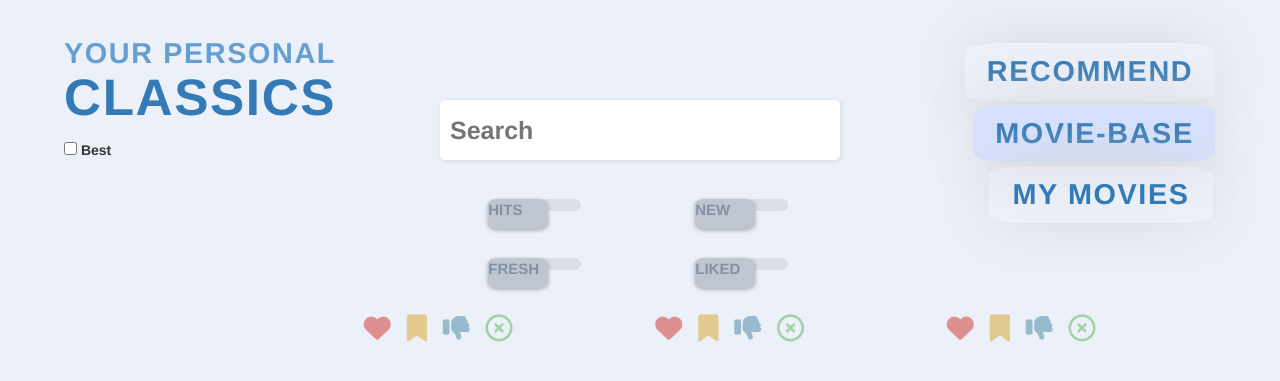
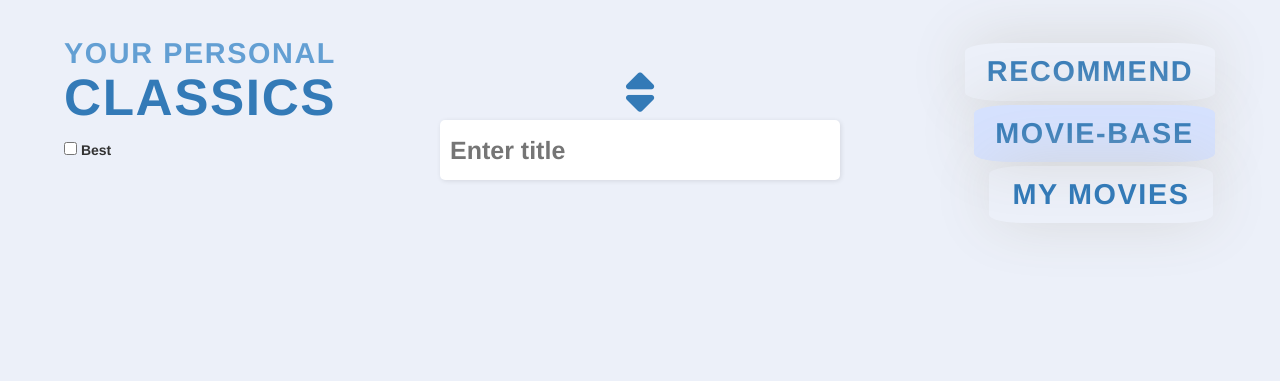
Before and after one commit to KsaweryKapela/BEST_PROJECT_movie_base_and_recommendations, a Flask app: page /moviebase in a window 1280 px wide. Shown: the top 381 px of the page. Run offline with Flask 2, Linux system fonts and the light colour scheme; data that the repository does not hold is empty; some libraries are stand-ins or nearby versions.

Commit message:
Working on movie-base front-end

```diff
--- a/static/css/styles.css
+++ b/static/css/styles.css
@@ -96,6 +96,7 @@
 background: #D5E1FE;
 pointer-events: none;
 }
+
 /* Search Input */
 .index-search-wrapper {
 width: 303px;
@@ -504,57 +505,6 @@
 cursor: pointer;
 }
 
-/* Database switches */
-.database-switches {
-columns: 2;
-width: 400px;
-position: absolute;
-top: 160px;
-left: 0;
-  right: 0;
-  margin-left: auto;
-  margin-right: auto;
-}
-
-.database-div {
-padding-top: 20%;
-}
-
-
-/* Search-switch */
-.switch{
-  position: relative;
-  font-size: 15px;
-  height: 0.8em;
-  width: 48%;
-  left: 25%;
-  background: white;
-  border-radius: 1em;
-}
-
-.switch input {
-display: none;
-}
-
-.switch div {
-  height: 2em;
-  width: 4em;
-  border-radius: 20%;
-  background: #d9ebff;
-  box-shadow: 0 0.1em 0.3em rgba(0,0,0,0.3);
-
-}
-
-
-}
-
-.switch-text {
-color: black;
-font-family: "Nunito Sans", sans-serif;
-font-size: 1rem;
-text-align: center;
-}
-
 
 /* Database search */
 
@@ -562,11 +512,25 @@
   position: absolute;
   left: 0;
   right: 0;
-  top: 100px;
+  top: 70px;
   margin-left: auto;
   margin-right: auto;
   width: 400px; /* Need a specific value to work */
 }
+
+.switch-icon-db {
+position: relative;
+color: #337ab7;
+padding-bottom: 5px;
+left: 50%;
+transform: translateX(-50%);
+font-size: 2.5rem;}
+
+.switch-icon-db:hover {
+cursor: pointer;
+filter: brightness(120%)
+}
+
 
 /* Database check */
 .database-check {
--- a/static/js/fetch_functions.js
+++ b/static/js/fetch_functions.js
@@ -46,7 +46,7 @@
         if (url_list['movie_url'][x] == undefined){
         cardButtons[x].style.visibility = "hidden";
         rightArrow.style.visibility = "hidden";
-        img_div[x].style.visibility = "hidden";
+        img[x].style.visibility = "hidden";
 
         }else{
         rightArrow.style.visibility = "visible";
--- a/static/js/movie_base.js
+++ b/static/js/movie_base.js
@@ -2,9 +2,7 @@
 
 loadMovies();
 
-disableSwitches();
-
-freshCheck.addEventListener("click", checkForSwitches);
+freshCheck.addEventListener("click", loadMovies);
 
 
 function printCard(x, movieData){
--- a/static/js/movie_base_buttons.js
+++ b/static/js/movie_base_buttons.js
@@ -10,12 +10,12 @@
 
 function lowerIndex() {
     movie_index -= 4;
-    checkForSwitches()
+    loadMovies()
 };
 
 function addIndex() {
     movie_index += 4;
-    checkForSwitches()
+    loadMovies()
 };
 
 function placeArrows() {
--- a/static/js/movie_base_search.js
+++ b/static/js/movie_base_search.js
@@ -1,4 +1,4 @@
-//choseSearch = document.getElementById("chose-search")
+choseSearch = document.getElementById("chose-search")
 inputBox = document.getElementById("db-search-input");
 userData = ''
 search = 'title';
@@ -7,29 +7,33 @@
 inputBox.onkeyup = (e)=>{
     movie_index = 0;
     userData = e.target.value;
-    checkForSwitches();}
+    loadMovies();}
 
-//choseSearch.addEventListener('click', swapSearch)
+choseSearch.addEventListener('click', swapSearch)
 
 function swapSearch() {
+inputBox.value = '';
+movie_index = 0;
+loadMovies();
+
 if(clicks==0){
-inputBox.placeholder = 'Sort by title';
+inputBox.placeholder = 'Enter title';
 search = 'title';
 clicks += 1}
 else if(clicks==1){
-inputBox.placeholder = 'Sort by collection';
+inputBox.placeholder = 'Enter collection';
 search = 'collection';
 clicks += 1}
 else if(clicks==2){
-inputBox.placeholder = 'Sort by director';
+inputBox.placeholder = 'Enter director';
 search = 'director';
 clicks += 1}
 else if(clicks==3){
-inputBox.placeholder = 'Sort by studio';
+inputBox.placeholder = 'Enter distributor';
 search = 'studio';
 clicks += 1}
 else if(clicks==4){
-inputBox.placeholder = 'Sort by cast';
+inputBox.placeholder = 'Enter actor name';
 search = 'cast';
 clicks = 0}
 checkForSwitches()};
--- a/static/js/movie_base_switches.js
+++ b/static/js/movie_base_switches.js
@@ -1,129 +1,129 @@
-async function hitsPressed(){
-    movie_index = 0
-    if (hitSwitch.disabled == true){
-    if(hitSwitch.checked){
-        await loadMovies(hits='False');
-
-    }else{
-    await loadMovies(hits='True');}
-    hitSwitch.disabled = false;
-    }else{checkForSwitches()}
-    };
-
-
-async function rottenPressed(){
-    movie_index = 0
-
-    if (rottenSwitch.disabled == true){
-    if(rottenSwitch.checked){
-        await loadMovies(hits=null, rotten='False');
-
-    }else{
-    await loadMovies(hits=null, rotten='True');}
-    rottenSwitch.disabled = false;
-    }else{checkForSwitches()}
-    };
-
-
-async function newPressed(){
-     movie_index = 0
-
-    if (newSwitch.disabled == true){
-    if(newSwitch.checked){
-        await loadMovies(hits=null, rotten=null, liked=null, new_='False');
-
-    }else{
-    await loadMovies(hits=null, rotten=null, liked=null, new_='True');}
-    newSwitch.disabled = false;
-    }else{checkForSwitches()}
-    };
-
-
-async function likedPressed(){
-    movie_index = 0
-
-    if (likedSwitch.disabled == true){
-    if(likedSwitch.checked){
-        await loadMovies(hits=null, rotten=null, liked='False', new_=null);
-
-    }else{
-    await loadMovies(hits=null, rotten=null, liked='True', new_=null);}
-    likedSwitch.disabled = false;
-    }else{checkForSwitches()}
-    };
-
-
-function disableSwitch(dicList){
-dicList[0].style.backgroundColor = "#dce0e6";
-dicList[1].style.backgroundColor = "#c0c6cf";
-dicList[2].style.color = "#8491a3";
-dicList[1].style.cursor = "pointer";
-dicList[1].addEventListener("click", enableSwitch.bind(this, dicList), {once : true})
-dicList[3].disabled = true;
-}
-
-function enableSwitch(dicList){
-dicList[0].style.backgroundColor = "";
-dicList[1].style.backgroundColor = "";
-dicList[2].style.color = "";
-dicList[1].style.cursor = "";
-
-if(dicList[0].id == 'hit-label'){
-hitsPressed();
-
-}else if(dicList[0].id == 'rotten-label'){
-rottenPressed();
-
-}else if(dicList[0].id == 'liked-label'){
-likedPressed();
-
-}else if(dicList[0].id == 'new-label'){
-newPressed();}
-
-disableSwitches();
-};
-
-function disableSwitches(){
-for(index in allSwitches){
-if(allSwitches[index][3].disabled == false){
-disableSwitch(allSwitches[index])};
-}};
-
-
-function checkForSwitches() {
-if (rottenSwitch.disabled == false){
-if(rottenSwitch.checked) {
-loadMovies(hits=null, rotten='False');
-rottenText.textContent = 'ROTTEN';
-}else{
-loadMovies(hits=null, rotten='True');
-rottenText.textContent = 'FRESH'
-}
-
-}else if (hitSwitch.disabled == false){
-if(hitSwitch.checked) {
-loadMovies(hits='False');
-hitText.textContent = 'FLOPS';
-}else{
-loadMovies(hits='True');
-hitText.textContent = 'HITS';
-}}
-
-else if (likedSwitch.disabled == false){
-if(likedSwitch.checked) {
-loadMovies(hits=null, rotten=null, liked='False');
-likedText.textContent = 'HATED';
-}else{
-loadMovies(hits=null, rotten=null, liked='True');
-likedText.textContent = 'LOVED';
-
-}}else if (newSwitch.disabled == false){
-if(newSwitch.checked) {
-loadMovies(hits=null, rotten=null, liked=null, new_='False');
-newText.textContent = 'OLD';
-}else{
-loadMovies(hits=null, rotten=null, liked=null, new_='True');
-newText.textContent = 'NEW';
-
-}}else{
-loadMovies();}}
+//async function hitsPressed(){
+//    movie_index = 0
+//    if (hitSwitch.disabled == true){
+//    if(hitSwitch.checked){
+//        await loadMovies(hits='False');
+//
+//    }else{
+//    await loadMovies(hits='True');}
+//    hitSwitch.disabled = false;
+//    }else{checkForSwitches()}
+//    };
+//
+//
+//async function rottenPressed(){
+//    movie_index = 0
+//
+//    if (rottenSwitch.disabled == true){
+//    if(rottenSwitch.checked){
+//        await loadMovies(hits=null, rotten='False');
+//
+//    }else{
+//    await loadMovies(hits=null, rotten='True');}
+//    rottenSwitch.disabled = false;
+//    }else{checkForSwitches()}
+//    };
+//
+//
+//async function newPressed(){
+//     movie_index = 0
+//
+//    if (newSwitch.disabled == true){
+//    if(newSwitch.checked){
+//        await loadMovies(hits=null, rotten=null, liked=null, new_='False');
+//
+//    }else{
+//    await loadMovies(hits=null, rotten=null, liked=null, new_='True');}
+//    newSwitch.disabled = false;
+//    }else{checkForSwitches()}
+//    };
+//
+//
+//async function likedPressed(){
+//    movie_index = 0
+//
+//    if (likedSwitch.disabled == true){
+//    if(likedSwitch.checked){
+//        await loadMovies(hits=null, rotten=null, liked='False', new_=null);
+//
+//    }else{
+//    await loadMovies(hits=null, rotten=null, liked='True', new_=null);}
+//    likedSwitch.disabled = false;
+//    }else{checkForSwitches()}
+//    };
+//
+//
+//function disableSwitch(dicList){
+//dicList[0].style.backgroundColor = "#dce0e6";
+//dicList[1].style.backgroundColor = "#c0c6cf";
+//dicList[2].style.color = "#8491a3";
+//dicList[1].style.cursor = "pointer";
+//dicList[1].addEventListener("click", enableSwitch.bind(this, dicList), {once : true})
+//dicList[3].disabled = true;
+//}
+//
+//function enableSwitch(dicList){
+//dicList[0].style.backgroundColor = "";
+//dicList[1].style.backgroundColor = "";
+//dicList[2].style.color = "";
+//dicList[1].style.cursor = "";
+//
+//if(dicList[0].id == 'hit-label'){
+//hitsPressed();
+//
+//}else if(dicList[0].id == 'rotten-label'){
+//rottenPressed();
+//
+//}else if(dicList[0].id == 'liked-label'){
+//likedPressed();
+//
+//}else if(dicList[0].id == 'new-label'){
+//newPressed();}
+//
+//disableSwitches();
+//};
+//
+//function disableSwitches(){
+//for(index in allSwitches){
+//if(allSwitches[index][3].disabled == false){
+//disableSwitch(allSwitches[index])};
+//}};
+//
+//
+//function checkForSwitches() {
+//if (rottenSwitch.disabled == false){
+//if(rottenSwitch.checked) {
+//loadMovies(hits=null, rotten='False');
+//rottenText.textContent = 'ROTTEN';
+//}else{
+//loadMovies(hits=null, rotten='True');
+//rottenText.textContent = 'FRESH'
+//}
+//
+//}else if (hitSwitch.disabled == false){
+//if(hitSwitch.checked) {
+//loadMovies(hits='False');
+//hitText.textContent = 'FLOPS';
+//}else{
+//loadMovies(hits='True');
+//hitText.textContent = 'HITS';
+//}}
+//
+//else if (likedSwitch.disabled == false){
+//if(likedSwitch.checked) {
+//loadMovies(hits=null, rotten=null, liked='False');
+//likedText.textContent = 'HATED';
+//}else{
+//loadMovies(hits=null, rotten=null, liked='True');
+//likedText.textContent = 'LOVED';
+//
+//}}else if (newSwitch.disabled == false){
+//if(newSwitch.checked) {
+//loadMovies(hits=null, rotten=null, liked=null, new_='False');
+//newText.textContent = 'OLD';
+//}else{
+//loadMovies(hits=null, rotten=null, liked=null, new_='True');
+//newText.textContent = 'NEW';
+//
+//}}else{
+//loadMovies();}}
--- a/templates/movie_base.html
+++ b/templates/movie_base.html
@@ -6,45 +6,11 @@
 
 {{ super() }}
 
-
  <div class="search-input db-search-input" id="s-input">
-
-  {{ search_form.searched(type="text", placeholder="Search", id="db-search-input", class="search-query db-search-query", autocomplete="off") }}
+<i class="fa-solid fa-sort switch-icon-db" id="chose-search"></i>
+  {{ search_form.searched(type="text", placeholder="Enter title", id="db-search-input", class="search-query db-search-query", autocomplete="off") }}
 </div>
 
-
- <div class="database-switches">
-
-  <div class="database-div">
-   <label class="switch database-switch" id="hit-label">
-   <input type="checkbox" onclick="hitsPressed()" id="hit-switch"/>
-   <div id="hit-div"><p class="switch-text" id="hit-text">HITS</p></div>
-  </label>
-   </div>
-
-  <div class="database-div">
-   <label class="switch database-switch" id="rotten-label">
-   <input type="checkbox" onclick="rottenPressed()" id="rotten-switch"/>
-   <div id="rotten-div"><p class="switch-text" id="rotten-text">FRESH</p></div>
-  </label>
-   </div>
-
-    <div class="database-div">
-   <label class="switch database-switch" id="new-label">
-   <input type="checkbox" onclick="newPressed()" id="new-switch"/>
-   <div id="new-div"><p class="switch-text" id="new-text">NEW</p></div>
-  </label>
-   </div>
-
-        <div class="database-div">
-   <label class="switch database-switch" id="liked-label">
-   <input type="checkbox" onclick="likedPressed()" id="liked-switch"/>
-   <div id="liked-div"><p class="switch-text" id="liked-text">LIKED</p></div>
-  </label>
-   </div>
-
-
-  </div>
 
 
      <div class="database-check">
```
